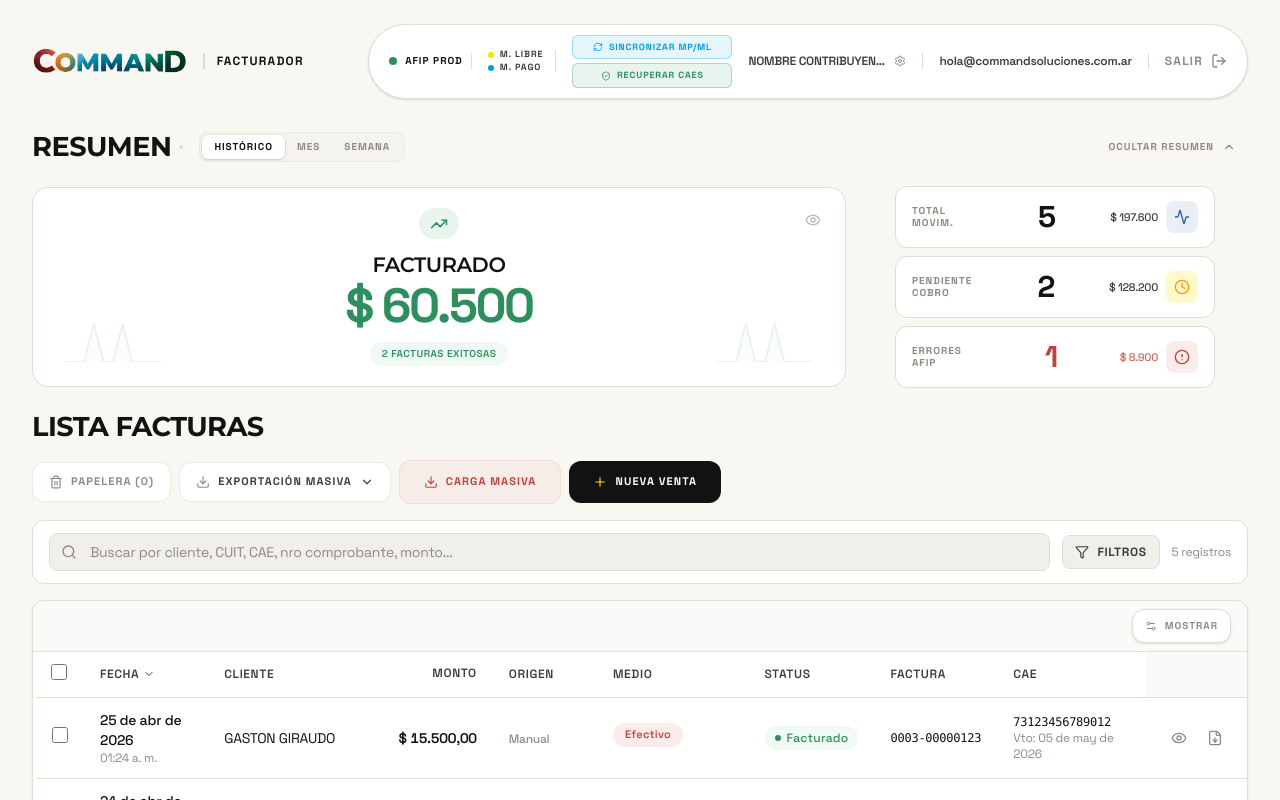
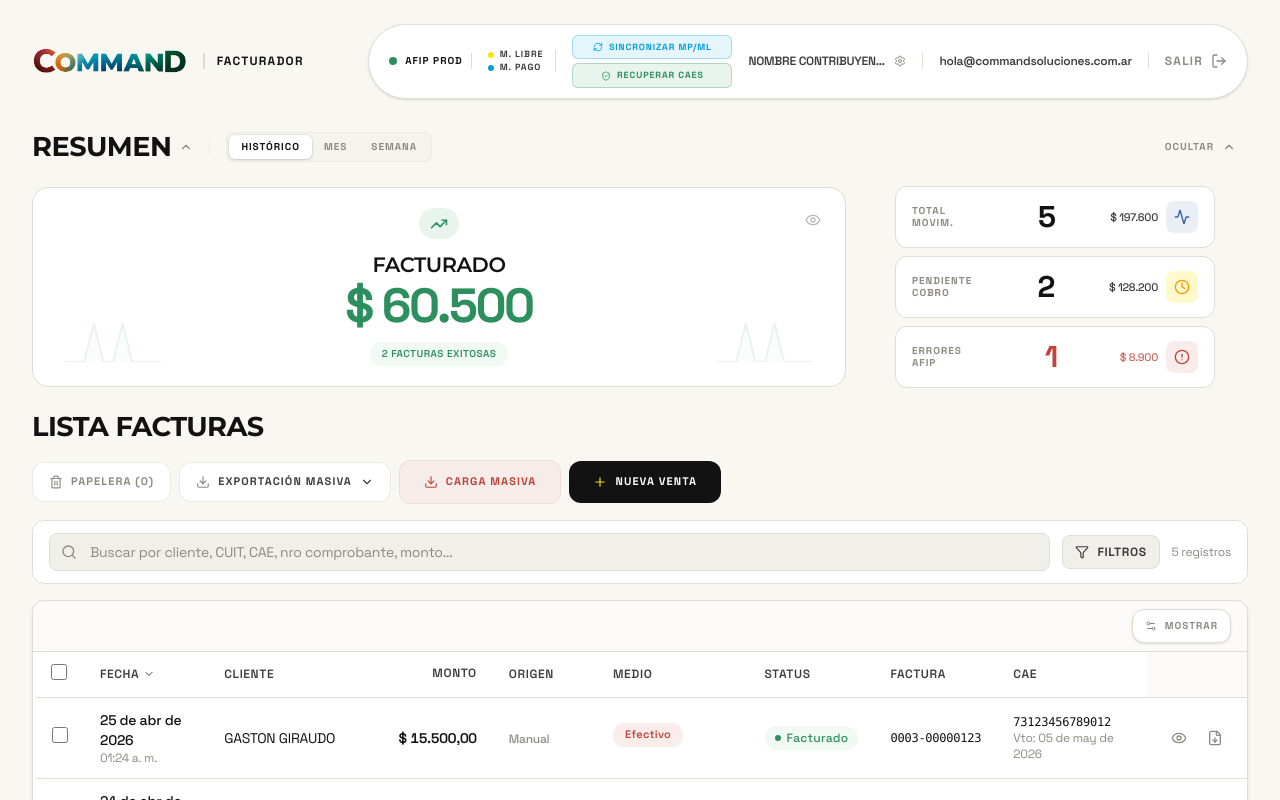
Before and after one commit to curiosidadparlante-jpg/demofacturador, a React (Vite) app: page / in a window 1280 px wide. Shown: the top 800 px of the page. Built offline with nearby package versions, Linux system fonts and the light colour scheme.

Commit message:
UI: Restore click-to-expand behavior on StatsCards title

```diff
--- a/src/components/StatsCards.jsx
+++ b/src/components/StatsCards.jsx
@@ -40,10 +40,17 @@ export default function StatsCards({ ventas, onCardClick }) {
       {/* Top Bar with Title & Filter */}
       <div className="flex flex-col sm:flex-row sm:items-center gap-4 mb-4 md:mb-6">
         <div className="flex items-center gap-4">
-          <h2 className="text-[11px] md:text-[13px] font-black text-text-primary uppercase tracking-[0.2em] flex items-center gap-2">
-            Resumen
-            <div className="w-1 h-1 rounded-full bg-border" />
-          </h2>
+          <button
+            onClick={() => setIsExpanded(!isExpanded)}
+            className="flex items-center gap-2 group cursor-pointer"
+          >
+            <h2 className="text-[11px] md:text-[13px] font-black text-text-primary uppercase tracking-[0.2em] group-hover:text-accent transition-colors">
+              Resumen
+            </h2>
+            <ChevronDown size={14} className={`text-text-muted group-hover:text-accent transition-all ${isExpanded ? 'rotate-180' : ''}`} />
+          </button>
+
+          <div className="w-px h-4 bg-border/40 hidden sm:block" />
 
           {/* Subtle Segmented Control */}
           <div className="flex p-0.5 bg-surface-alt/50 rounded-lg border border-border/40">
@@ -74,7 +81,7 @@ export default function StatsCards({ ventas, onCardClick }) {
             onClick={() => setIsExpanded(!isExpanded)}
             className="text-[10px] font-bold uppercase tracking-widest text-text-muted hover:text-text-primary transition-all flex items-center gap-2 py-2 px-3 rounded-xl hover:bg-surface-alt cursor-pointer"
           >
-            {isExpanded ? 'Ocultar resumen' : 'Mostrar resumen'}
+            {isExpanded ? 'Ocultar' : 'Mostrar'}
             {isExpanded ? <ChevronUp size={14} /> : <ChevronDown size={14} />}
           </button>
         </div>
```
